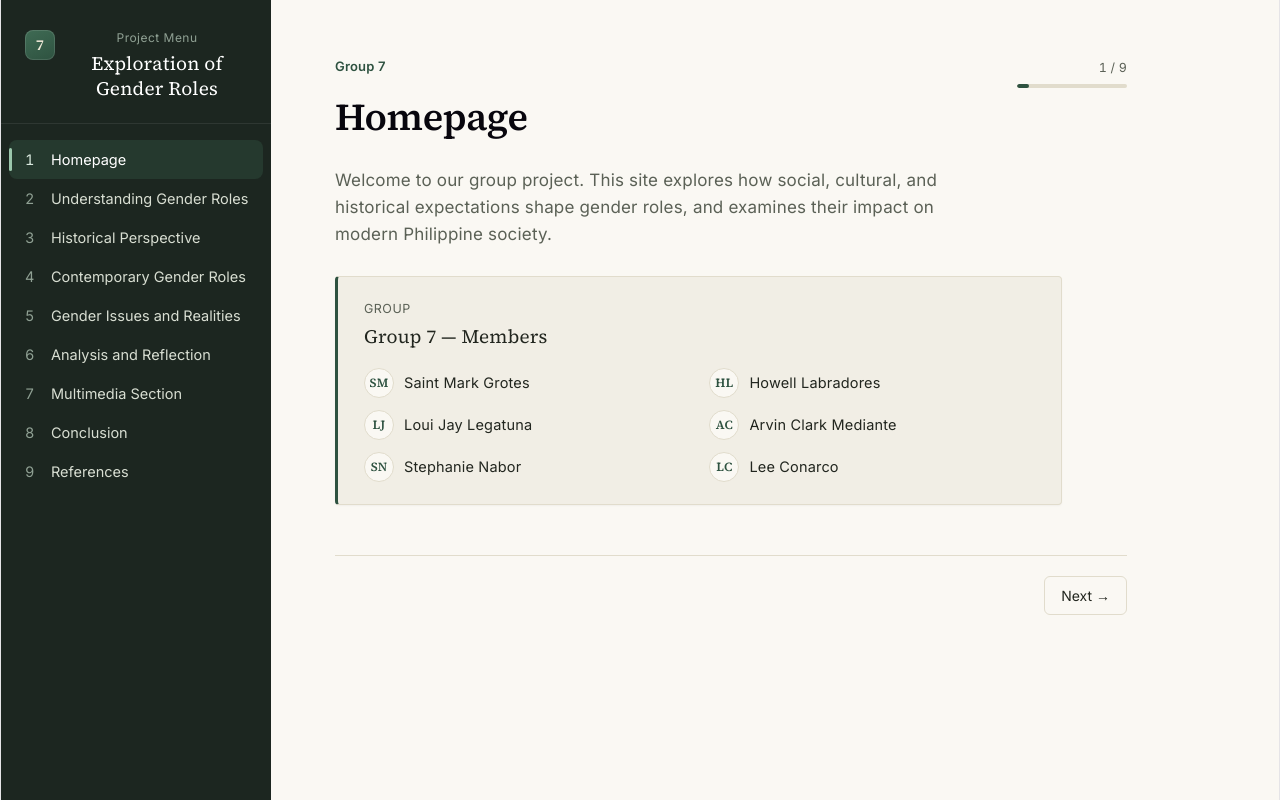
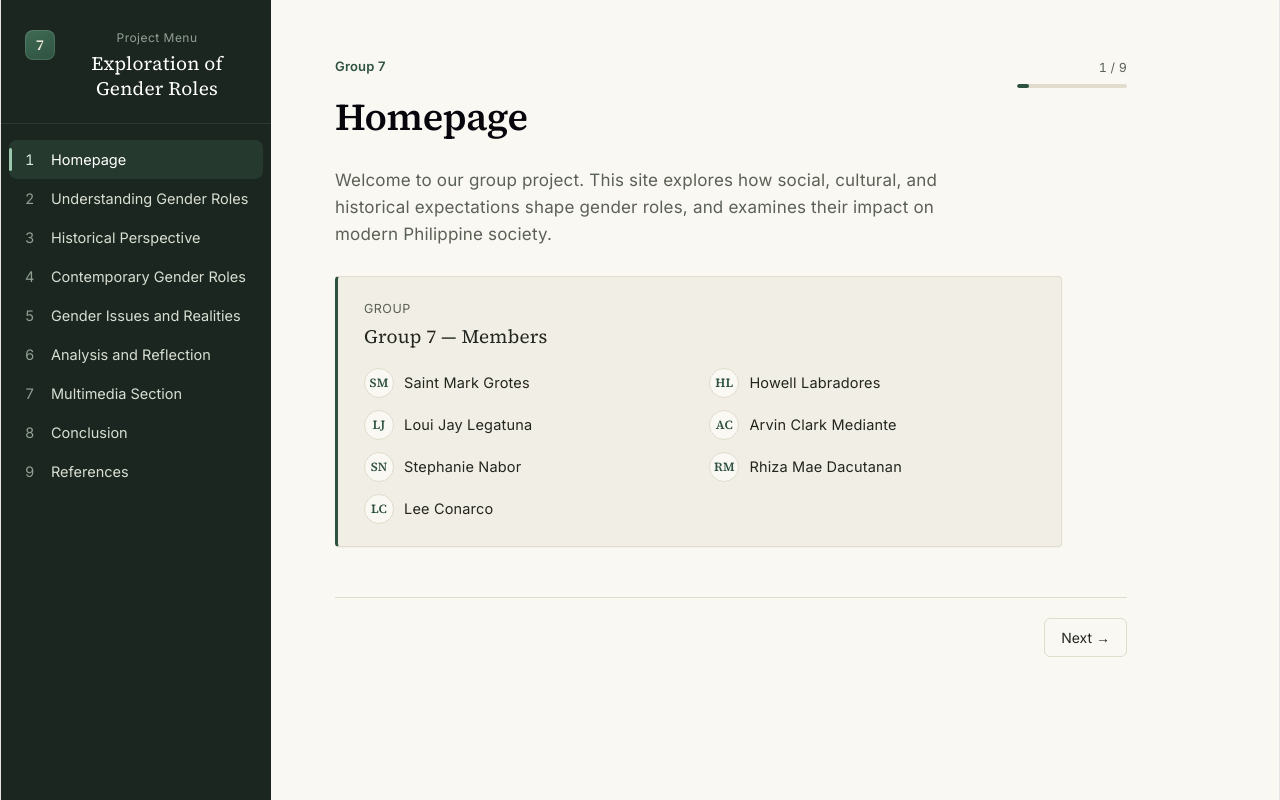
Before and after one commit to saintmarkgrotes/exploration-of-gender-roles-ph, a React (Vite) app: page / in a window 1280 px wide. Built offline with nearby package versions, Linux system fonts and the light colour scheme.

Commit message:
nakalimtan ko pagbutang kay rm

```diff
--- a/src/Homepage.jsx
+++ b/src/Homepage.jsx
@@ -18,7 +18,9 @@ export default function Homepage({ setActivePage }) {
             "Loui Jay Legatuna",
             "Arvin Clark Mediante",
             "Stephanie Nabor",
+            "Rhiza Mae Dacutanan",
             "Lee Conarco",
+
           ].map((name) => (
             <li key={name}>
               <span className="avatar">
```
